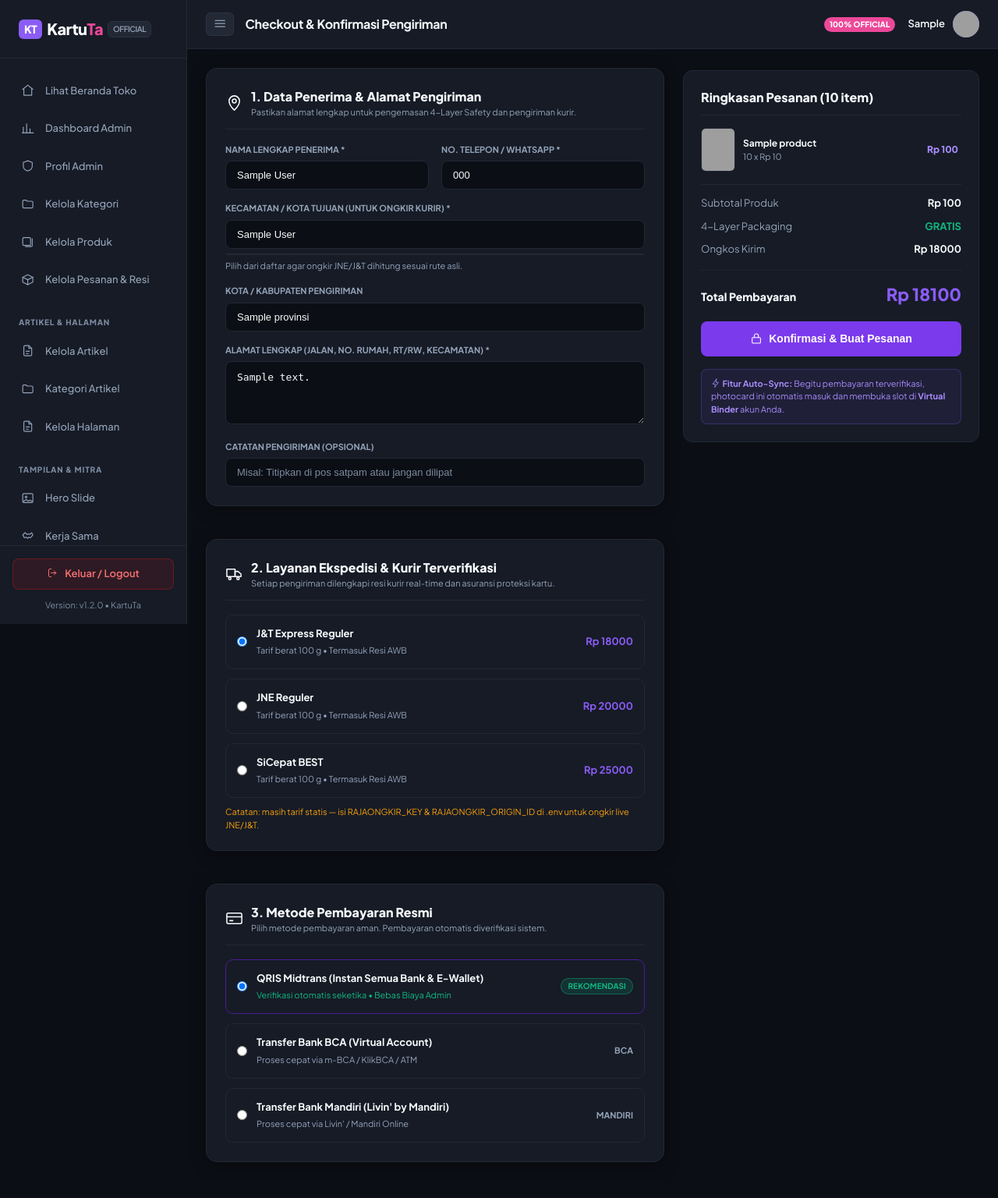
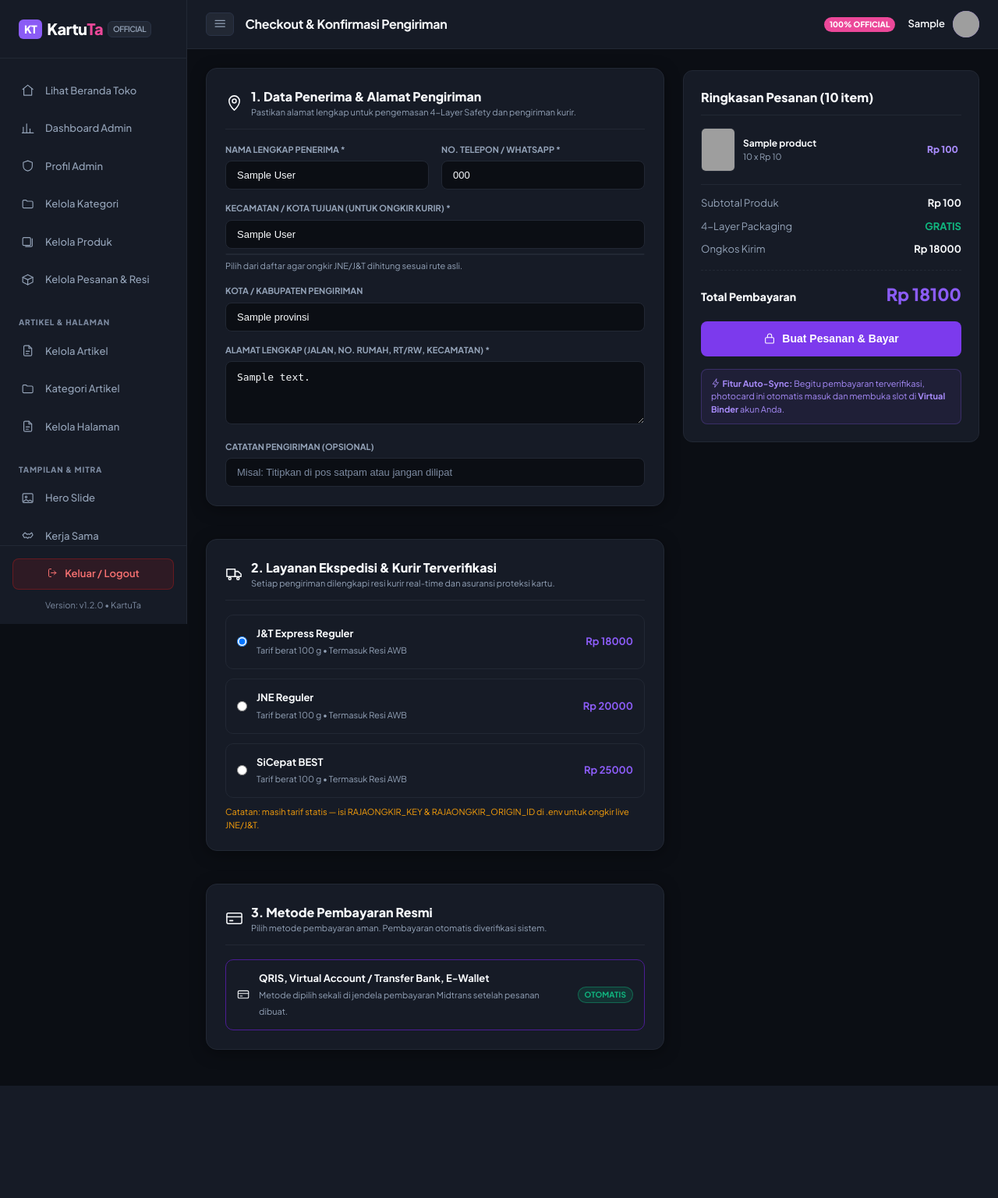
Before and after one commit to Fathiiathallah/Kartuta_ecommerce, a Django app: page /app/checkout/ in a window 1280 px wide. Shown: the whole page at 78% size. After the commit the page ends 1392 px from the top, so only its background shows below. Run offline with Django 5.2, Linux system fonts and the light colour scheme; a user stored in the database is signed in; tables that the repository leaves empty hold one stand-in row (values such as "Sample post"); grey boxes are pictures that could not be loaded.

Commit message:
pembayaran sekali: checkout lanjut ke popup Midtrans otomatis, pilihan metode dihapus dari checkout

```diff
--- a/app/views_pengguna.py
+++ b/app/views_pengguna.py
@@ -2,6 +2,7 @@ import datetime
 import uuid
 import json
 from django.shortcuts import render, redirect, get_object_or_404
+from django.urls import reverse
 from django.contrib import messages
 from django.contrib.auth.decorators import login_required
 from django.views.decorators.csrf import csrf_exempt
@@ -267,7 +268,7 @@ def checkout(request):
         shipping_address = request.POST.get('shipping_address', '').strip() or user_client.alamat or ''
         shipping_city = request.POST.get('shipping_city', '').strip()
         courier_service = request.POST.get('courier_service', '')
-        payment_method = request.POST.get('payment_method', 'QRIS Midtrans')
+        payment_method = 'QRIS Midtrans'  # metode final (QRIS/VA/e-wallet) dipilih di jendela Midtrans
         notes = request.POST.get('notes', '').strip()
 
         if not shipping_address or not shipping_phone:
@@ -333,8 +334,8 @@ def checkout(request):
         # Kosongkan keranjang
         cart_items.delete()
 
-        messages.success(request, f'Pesanan #{order.invoice_number} berhasil dibuat!')
-        return redirect('app:pesanan_detail', invoice_number=order.invoice_number)
+        messages.success(request, f'Pesanan #{order.invoice_number} berhasil dibuat. Lanjutkan pembayaran.')
+        return redirect(f"{reverse('app:pesanan_detail', args=[order.invoice_number])}?autopay=1")
 
     # Halaman GET: ?dest=ID dari pilihan kecamatan di form (belum disimpan permanen)
     dest_id = request.GET.get('dest', '').strip() or (user_client.destination_id or '')
@@ -426,6 +427,8 @@ def pesanan_detail(request, invoice_number):
         'photo': user_client.photo if user_client and user_client.photo else None,
         'snap_token': snap_token,
         'snap_redirect_url': snap_redirect_url,
+        'autopay': request.GET.get('autopay') == '1' and bool(snap_token),
+        'debug': settings.DEBUG,
         'midtrans_client_key': settings.MIDTRANS_CLIENT_KEY,
         'midtrans_snap_js': settings.MIDTRANS_SNAP_JS,
     }
--- a/templates/pengguna/checkout.html
+++ b/templates/pengguna/checkout.html
@@ -99,39 +99,15 @@
                     </div>
                 </div>
 
-                <div style="display: flex; flex-direction: column; gap: 12px;">
-                    <label style="background: var(--surface); border: 1px solid var(--primary-purple-dark); border-radius: 10px; padding: 14px; display: flex; align-items: center; justify-content: space-between; cursor: pointer;">
-                        <div style="display: flex; align-items: center; gap: 12px;">
-                            <input type="radio" name="payment_method" value="QRIS Midtrans" checked>
-                            <div>
-                                <strong style="color: var(--text-main); font-size: 13px; display: block;">QRIS Midtrans (Instan Semua Bank & E-Wallet)</strong>
-                                <span style="font-size: 11px; color: var(--emerald);">Verifikasi otomatis seketika • Bebas Biaya Admin</span>
-                            </div>
+                <div style="background: var(--surface); border: 1px solid var(--primary-purple-dark); border-radius: 10px; padding: 14px; display: flex; align-items: center; justify-content: space-between; gap: 12px;">
+                    <div style="display: flex; align-items: center; gap: 12px;">
+                        <svg class="icon-svg" width="17" height="17" fill="none" stroke="currentColor" stroke-width="1.6" stroke-linecap="round" stroke-linejoin="round" aria-hidden="true" focusable="false"><use href="#i-credit-card"/></svg>
+                        <div>
+                            <strong style="color: var(--text-main); font-size: 13px; display: block;">QRIS, Virtual Account / Transfer Bank, E-Wallet</strong>
+                            <span style="font-size: 11px; color: var(--text-secondary);">Metode dipilih sekali di jendela pembayaran Midtrans setelah pesanan dibuat.</span>
                         </div>
-                        <span class="badge-tag badge-unlocked" style="font-size: 10px;">REKOMENDASI</span>
-                    </label>
-
-                    <label style="background: var(--surface); border: 1px solid var(--border-dark); border-radius: 10px; padding: 14px; display: flex; align-items: center; justify-content: space-between; cursor: pointer;">
-                        <div style="display: flex; align-items: center; gap: 12px;">
-                            <input type="radio" name="payment_method" value="Transfer Bank BCA">
-                            <div>
-                                <strong style="color: var(--text-main); font-size: 13px; display: block;">Transfer Bank BCA (Virtual Account)</strong>
-                                <span style="font-size: 11px; color: var(--text-secondary);">Proses cepat via m-BCA / KlikBCA / ATM</span>
-                            </div>
-                        </div>
-                        <span style="font-size: 11px; color: var(--text-secondary); font-weight: 700;">BCA</span>
-                    </label>
-
-                    <label style="background: var(--surface); border: 1px solid var(--border-dark); border-radius: 10px; padding: 14px; display: flex; align-items: center; justify-content: space-between; cursor: pointer;">
-                        <div style="display: flex; align-items: center; gap: 12px;">
-                            <input type="radio" name="payment_method" value="Transfer Bank Mandiri">
-                            <div>
-                                <strong style="color: var(--text-main); font-size: 13px; display: block;">Transfer Bank Mandiri (Livin' by Mandiri)</strong>
-                                <span style="font-size: 11px; color: var(--text-secondary);">Proses cepat via Livin' / Mandiri Online</span>
-                            </div>
-                        </div>
-                        <span style="font-size: 11px; color: var(--text-secondary); font-weight: 700;">MANDIRI</span>
-                    </label>
+                    </div>
+                    <span class="badge-tag badge-unlocked" style="font-size: 10px;">OTOMATIS</span>
                 </div>
             </div>
 
@@ -190,7 +166,7 @@
             <!-- Submit Button -->
             <button type="submit" class="btn-primary-save" style="width: 100%; padding: 14px; margin-top: 18px; font-size: 14px; font-weight: 800; border: none; cursor: pointer; border-radius: 8px; display: flex; align-items: center; justify-content: center; gap: 8px;">
                 <span><svg class="icon-svg" width="17" height="17" fill="none" stroke="currentColor" stroke-width="1.6" stroke-linecap="round" stroke-linejoin="round" aria-hidden="true" focusable="false"><use href="#i-lock"/></svg></span>
-                <span>Konfirmasi & Buat Pesanan</span>
+                <span>Buat Pesanan &amp; Bayar</span>
             </button>
 
             <!-- Auto-Sync Binder Note -->
```
Also changed, not shown: templates/pengguna/pesanan_detail.html (+8 -1 lines).
